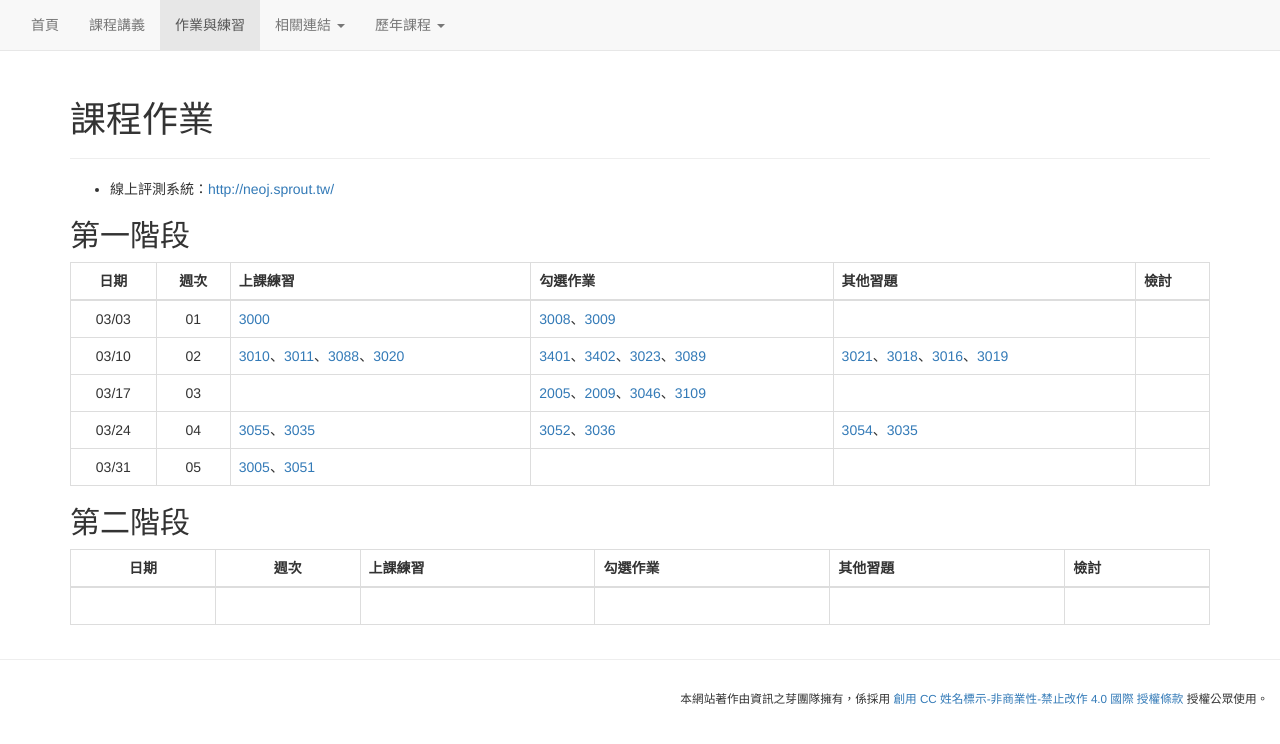
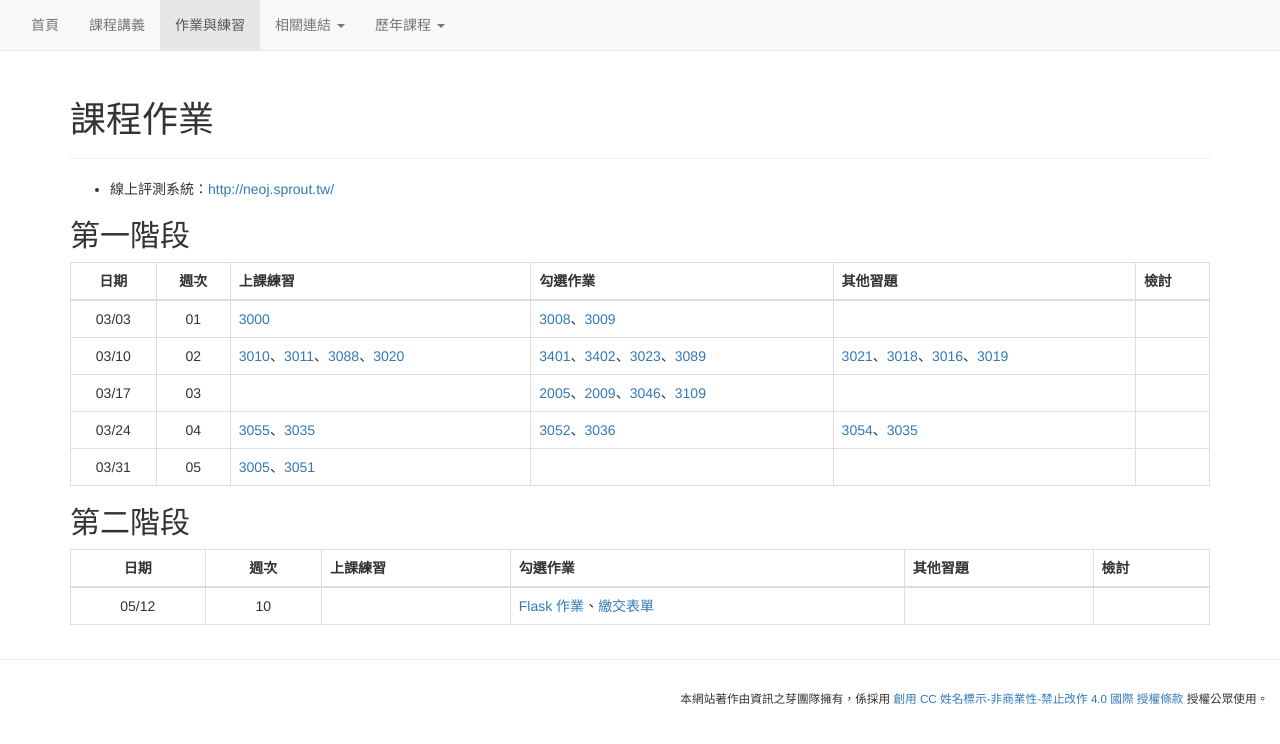
Before and after one commit to tw-csie-sprout/py2025, a Jekyll site: the page built from homework.md, in a window 1280 px wide. Shown: the top 744 px of the page. Built offline with Jekyll 4.4.1, drawn with Linux system fonts in a browser that asks for light colours.

Commit message:
Update homework.md

```diff
--- a/homework.md
+++ b/homework.md
@@ -22,4 +22,4 @@ title: "課程作業"
 {: .table .table-bordered}
 | 日期  | 週次 | 上課練習 | 勾選作業 | 其他習題 | 檢討 |
 | :---: | :--: | :---- | :----- | :----- | :----- |
-|  |  |  |  |  |  |
+| 05/12 | 10 |  | [Flask 作業](https://hackmd.io/@namwoam/ryZrGmRV3)、[繳交表單](https://forms.gle/T1AQfMreRGHbcJ8P6) |  |  |
```
